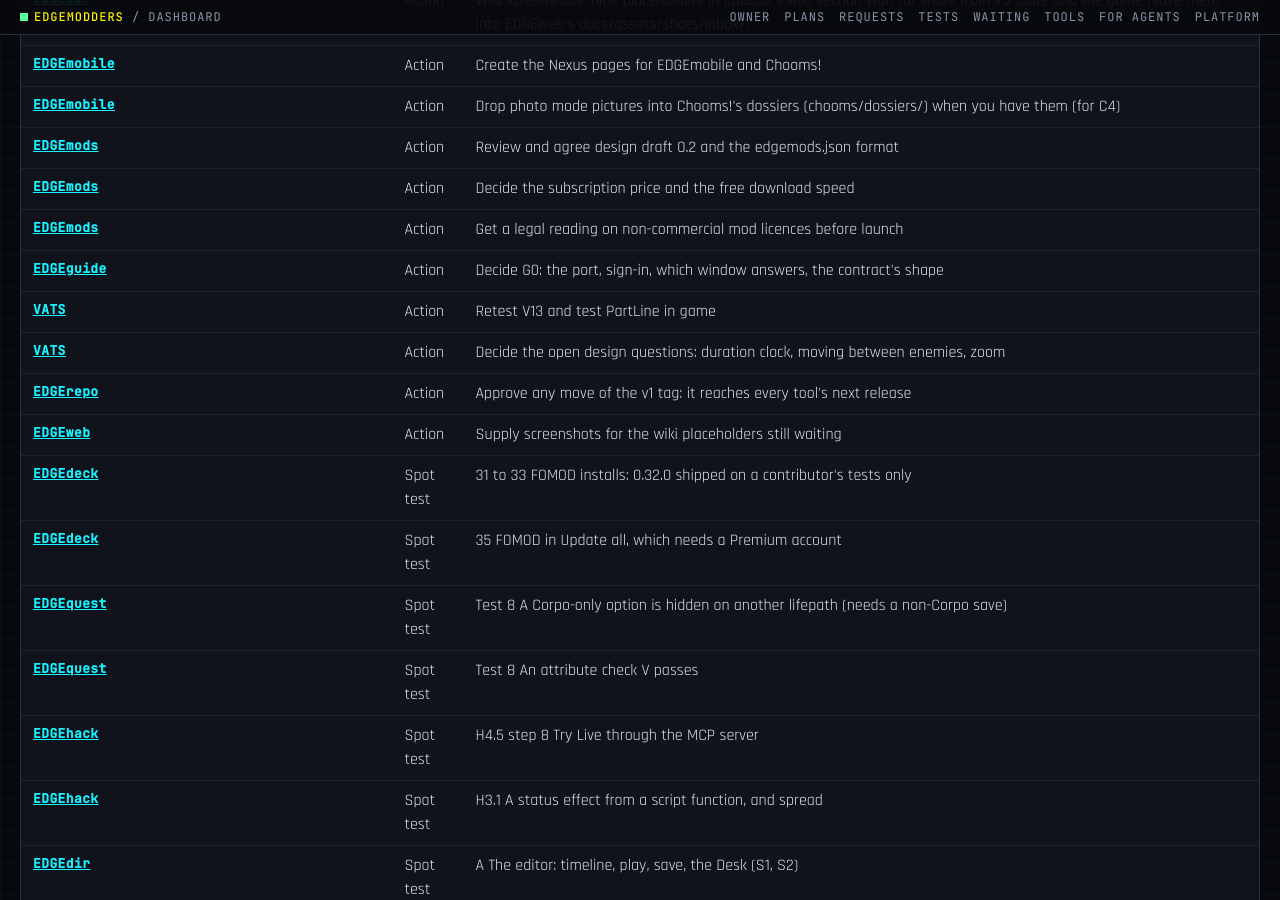
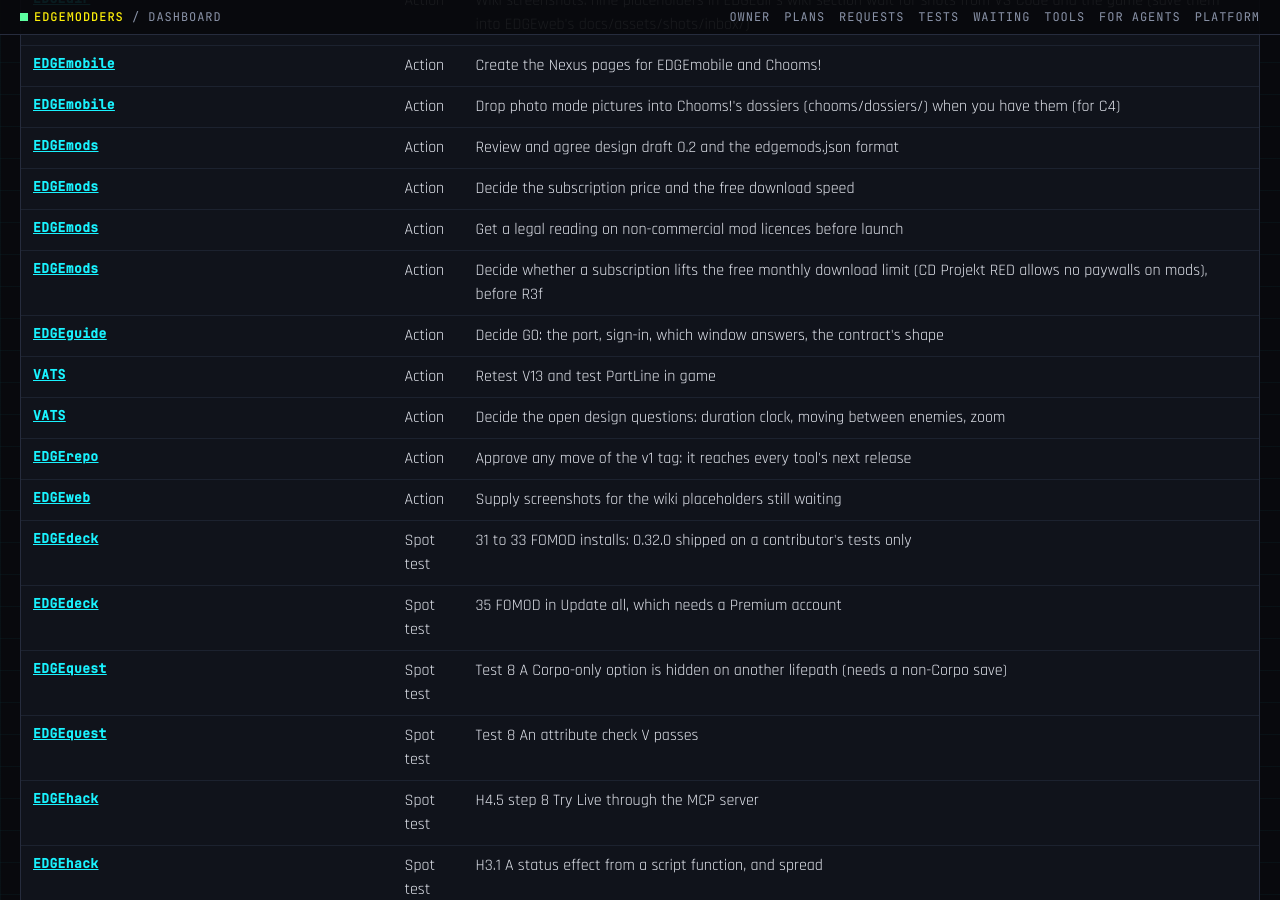
Before and after one commit to Edgemodders/EDGEweb, a Jekyll site: the page docs/dashboard.html, which Jekyll copies as it is, in a window 1280 px wide and 900 px high, scrolled down 3202 px. Built offline with Jekyll 4.4.1, drawn with Linux system fonts in a browser that asks for light colours; some of the changed text lies outside the part shown.

Commit message:
Dashboard: EDGEmods R3d downloads built (nginx free speed waits for the deploy)
Co-Authored-By: Claude Opus 5.5 <noreply@anthropic.com>

```diff
--- a/docs/assets/dashboard/status.js
+++ b/docs/assets/dashboard/status.js
@@ -3551,12 +3551,12 @@ window.EDGE_STATUS = {
      },
      {
       "id": "R3d",
-      "title": "Downloads",
-      "status": "planned"
+      "title": "Downloads, Downloaded mods, free monthly limit, first Admin page",
+      "status": "built, tests pending"
      },
      {
       "id": "R3e",
-      "title": "Admin",
+      "title": "Admin: mods, users, blocking, reports",
       "status": "planned"
      },
      {
@@ -3594,7 +3594,7 @@ window.EDGE_STATUS = {
    "nextRelease": {
     "version": "first release",
     "needs": [
-     "R3d downloads",
+     "R3d: free-speed downloads through nginx, tested on the server",
      "R3e to R3h: admin, Stripe, webhooks, deploy",
      "The owner agrees design draft 0.2 and the format"
     ]
@@ -3627,6 +3627,13 @@ window.EDGE_STATUS = {
      "status": "passed",
      "ranBy": "owner",
      "note": "2026-11-21"
+    },
+    {
+     "name": "Free-speed downloads through nginx on the server (R3d, deploy/nginx/edgemods-downloads.conf)",
+     "steps": null,
+     "status": "not run",
+     "ranBy": null,
+     "note": "Waits for the deploy (R3h)"
     }
    ],
    "ownerSpotTests": [],
@@ -3645,7 +3652,8 @@ window.EDGE_STATUS = {
    "ownerActions": [
     "Review and agree design draft 0.2 and the edgemods.json format",
     "Decide the subscription price and the free download speed",
-    "Get a legal reading on non-commercial mod licences before launch"
+    "Get a legal reading on non-commercial mod licences before launch",
+    "Decide whether a subscription lifts the free monthly download limit (CD Projekt RED allows no paywalls on mods), before R3f"
    ],
    "risks": [
     "No release and no live site yet; the design is still a proposal",
--- a/docs/dashboard.html
+++ b/docs/dashboard.html
@@ -203,7 +203,7 @@ pre.how { background: #05060a; border: 1px solid var(--line); padding: 12px 14px
 </div>
 <div id="tip" role="tooltip"></div>
 
-<script src="assets/dashboard/status.js?v=170"></script>
+<script src="assets/dashboard/status.js?v=171"></script>
 <script>
 (function () {
   var S = window.EDGE_STATUS;
```
